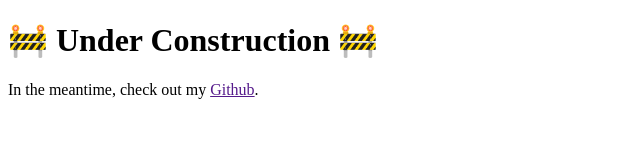
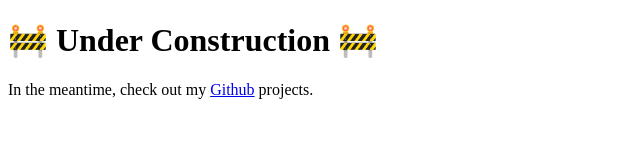
Before and after one commit to rob0tspacefish/rob0tspacefish, a plain HTML site: page index.html in a window 1280 px wide. Shown: the whole page, without its empty margins (0-640 px from the left). Drawn offline with Linux system fonts and the light colour scheme.

Commit message:
Update index.html

```diff
--- a/index.html
+++ b/index.html
@@ -7,6 +7,6 @@
 </head>
 <body>
     <h1>🚧 Under Construction 🚧</h1>
-   <p> In the meantime, check out my <a href="">Github</a>.</p>
+   <p> In the meantime, check out my <a href="https://github.com/rob0tspacefish">Github</a> projects.</p>
 </body>
 </html>
```
